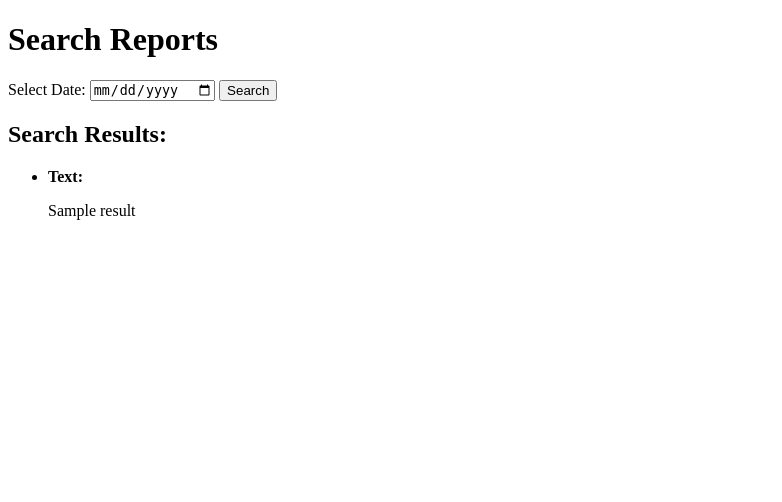
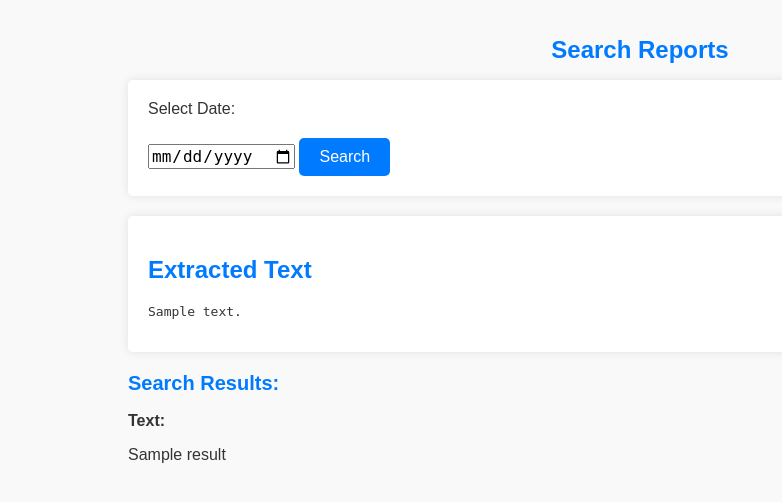
Before and after one commit to tvilarim/eng-atestados, a Flask app: template flask_app_report/templates/search.html in a window 1280 px wide. Shown: the top 502 px of the page, without its empty margins (0-782 px from the left). Run offline with Flask 3, Linux system fonts and the light colour scheme; the template is opened without the code that fills it: most values are stand-ins (such as "Sample title", 1, 10 or a date in 2020); parts of the project's set-up code (start-up, migrations or seed data) failed here and were passed over.

Commit message:
v0.1.26 EXTRACTING FILE TEXT AND DISPLAY

```diff
--- a/flask_app_report/app.py
+++ b/flask_app_report/app.py
@@ -139,6 +139,7 @@ def search_reports(selected_date):
 
 @app.route('/', methods=['GET', 'POST'])
 def upload_file():
+    extracted_text = ""
     if request.method == 'POST':
         if 'file' not in request.files:
             flash('No file part')
@@ -165,7 +166,6 @@ def upload_file():
             # Check if the dates were successfully extracted
             if not start_date or not end_date:
                 flash('Could not extract required dates from the PDF.', 'error')
-                return redirect(request.url)
 
             # Check if the content already exists in the database
             if save_to_mysql(extracted_text, text_hash, start_date, end_date):
@@ -173,12 +173,14 @@ def upload_file():
             else:
                 flash('Este arquivo já está no banco de dados. Pode seguir com o relatório', 'error')
 
-            return redirect(url_for('upload_file'))
+            return render_template('upload.html', text=extracted_text)
 
-    return render_template('upload.html')
+    return render_template('upload.html', text=extracted_text)
 
 @app.route('/search', methods=['GET', 'POST'])
 def search():
+    results = []
+    selected_date = None
     if request.method == 'POST':
         selected_date_str = request.form.get('selected_date')
 
@@ -193,19 +195,10 @@ def search():
             flash('Invalid date format. Please use the calendar to select a date.', 'error')
             return redirect(url_for('search'))
 
-        # Extract dates from the PDF text
-        pdf_text = process_pdf('path/to/your/pdf')  # You need to provide the correct path to the PDF
-        start_date, end_date = extract_dates(pdf_text)
+        # Perform the search and get results
+        results = search_reports(selected_date)
 
-        # If the dates are missing, the error flash message will already be shown
-        if not start_date or not end_date:
-            return redirect(url_for('search'))
-
-        # Pass the datetime object to search_reports
-        results = search_reports(selected_date)
-        return render_template('search.html', results=results, selected_date=selected_date)
-
-    return render_template('search.html')
+    return render_template('search.html', results=results, selected_date=selected_date)
 
 def search_reports(selected_date):
     try:
--- a/flask_app_report/flask-report-deployment.yaml
+++ b/flask_app_report/flask-report-deployment.yaml
@@ -13,7 +13,7 @@ spec:
     metadata:
       labels:
         app: flask-report
-        version: "v0.1.25" # import re
+        version: "v0.1.26" # EXTRACTING FILE TEXT AND DISPLAY
     spec:
       containers:
       - name: flask-report
--- a/flask_app_report/templates/search.html
+++ b/flask_app_report/templates/search.html
@@ -5,7 +5,95 @@
     <meta name="viewport" content="width=device-width, initial-scale=1.0">
     <title>Search Reports</title>
     <style>
-        /* Your existing styles here */
+        body {
+            font-family: Arial, sans-serif;
+            background-color: #f9f9f9;
+            color: #333;
+            margin: 0;
+            padding: 0;
+        }
+        .container {
+            width: 80%;
+            margin: 0 auto;
+            padding: 20px;
+        }
+        h1 {
+            text-align: center;
+            color: #007bff;
+            font-size: 24px;
+        }
+        .alert {
+            padding: 10px;
+            margin: 10px 0;
+            border: 1px solid transparent;
+            border-radius: 4px;
+            font-size: 16px;
+        }
+        .alert.success {
+            color: #155724;
+            background-color: #d4edda;
+            border-color: #c3e6cb;
+        }
+        .alert.error {
+            color: #721c24;
+            background-color: #f8d7da;
+            border-color: #f5c6cb;
+        }
+        form {
+            background-color: #fff;
+            padding: 20px;
+            border-radius: 5px;
+            box-shadow: 0 0 10px rgba(0, 0, 0, 0.1);
+            font-size: 16px;
+        }
+        label {
+            display: block;
+            margin-bottom: 10px;
+            font-size: 16px;
+        }
+        input[type="date"], button {
+            margin-top: 10px;
+            font-size: 16px;
+        }
+        button {
+            background-color: #007bff;
+            color: #fff;
+            border: none;
+            padding: 10px 20px;
+            border-radius: 5px;
+            cursor: pointer;
+        }
+        button:hover {
+            background-color: #0056b3;
+        }
+        .results {
+            margin-top: 20px;
+        }
+        .results h2 {
+            color: #007bff;
+            font-size: 20px;
+        }
+        .results ul {
+            list-style-type: none;
+            padding: 0;
+        }
+        .results li {
+            margin-bottom: 10px;
+            font-size: 16px;
+        }
+        .extracted-text {
+            margin-top: 20px;
+            padding: 20px;
+            background-color: #fff;
+            border-radius: 5px;
+            box-shadow: 0 0 10px rgba(0, 0, 0, 0.1);
+        }
+        .extracted-text h2 {
+            color: #007bff;
+        }
+        .extracted-text pre {
+            white-space: pre-wrap; /* Allows long text to wrap */
+        }
     </style>
 </head>
 <body>
@@ -24,6 +112,13 @@
             <input type="date" id="selected_date" name="selected_date" required>
             <button type="submit">Search</button>
         </form>
+
+        {% if extracted_text %}
+            <div class="extracted-text">
+                <h2>Extracted Text</h2>
+                <pre>{{ extracted_text }}</pre>
+            </div>
+        {% endif %}
 
         {% if results %}
             <div class="results">
```
Also changed, not shown: flask_app_report/templates/upload.html (+20 -0 lines).
